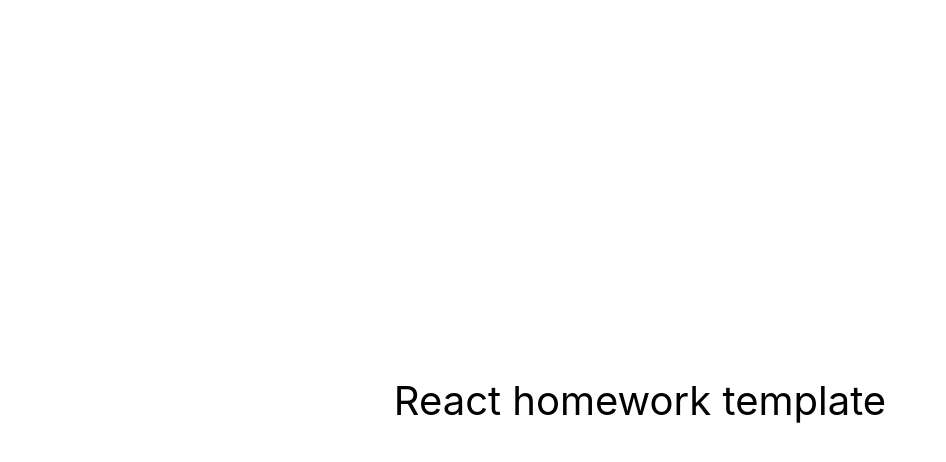
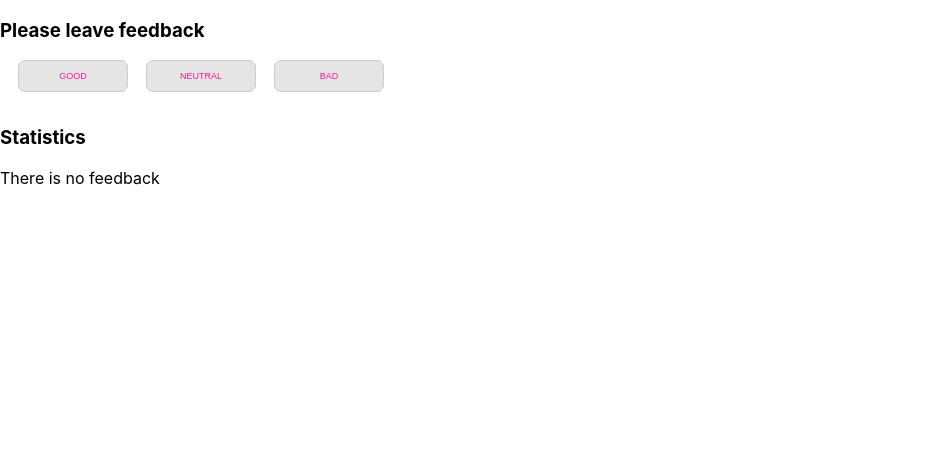
Before and after one commit to NatalieUSA/goit-react-hw-02-feedback, a React (Create React App) app: page / in a window 1280 px wide. Shown: the top 462 px of the page, without its empty margins (0-946 px from the left). Built offline with nearby package versions, Linux system fonts and the light colour scheme.

Commit message:
add Feedback files

```diff
--- a/package.json
+++ b/package.json
@@ -10,6 +10,7 @@
     "react": "^18.1.0",
     "react-dom": "^18.1.0",
     "react-scripts": "5.0.1",
+    "sass": "^1.58.3",
     "web-vitals": "^2.1.3"
   },
   "scripts": {
--- a/src/components/App.jsx
+++ b/src/components/App.jsx
@@ -1,16 +1,19 @@
+import '../../src/index.css';
+import Feedback from './Feedback/Feedback';
+
 export const App = () => {
   return (
     <div
-      style={{
-        height: '100vh',
-        display: 'flex',
-        justifyContent: 'center',
-        alignItems: 'center',
-        fontSize: 40,
-        color: '#010101'
-      }}
+    // style={{
+    //   height: '100vh',
+    //   display: 'flex',
+    //   justifyContent: 'center',
+    //   alignItems: 'center',
+    //   fontSize: 40,
+    //   color: '#010101',
+    // }}
     >
-      React homework template
+      <Feedback />
     </div>
   );
 };
--- /dev/null
+++ b/src/components/Feedback/Feedback.js
@@ -0,0 +1,77 @@
+import { Component } from 'react';
+import Button from 'components/shared/Button/Button';
+import SectionTitle from 'components/shared/SectionTitle/SectionTitle';
+
+class Feedback extends Component {
+  state = {
+    good: 0,
+    neutral: 0,
+    bad: 0,
+    visible: false,
+  };
+
+  show = () => {
+    this.setState({ visible: true });
+  };
+
+  onLeaveFeedback(name) {
+    const message = this.show();
+    this.setState(prevState => {
+      return { [name]: prevState[name] + 1 };
+    });
+  }
+
+  countTotalFeedback() {
+    const { good, neutral, bad } = this.state;
+    const total = good + neutral + bad;
+    return total;
+  }
+
+  countPositivePercentage() {
+    const total = this.countTotalFeedback();
+    const { good } = this.state;
+    if (!total) {
+      return 0;
+    }
+    const result = ((good * 100) / total).toFixed(0);
+    return result;
+  }
+
+  render() {
+    const { visible, good, neutral, bad } = this.state;
+    const total = this.countTotalFeedback;
+    const positivePersent = this.countPositivePercentage();
+    return (
+      <div>
+        <div>
+          <SectionTitle>Please leave feedback</SectionTitle>
+
+          <Button type="button" onClick={() => this.onLeaveFeedback('good')}>
+            Good
+          </Button>
+          <Button type="button" onClick={() => this.onLeaveFeedback('neutral')}>
+            Neutral
+          </Button>
+          <Button type="button" onClick={() => this.onLeaveFeedback('bad')}>
+            Bad
+          </Button>
+        </div>
+        <div>
+          <SectionTitle>Statistics</SectionTitle>
+
+          {visible && (
+            <div>
+              <p>Good: {good}</p>
+              <p>Neutral: {neutral} </p>
+              <p>Bad: {bad} </p>
+              <p>Positive feedback: {positivePersent}%</p>
+            </div>
+          )}
+          {!visible && <p>There is no feedback</p>}
+        </div>
+      </div>
+    );
+  }
+}
+
+export default Feedback;
--- /dev/null
+++ b/src/components/shared/Button/Button.js
@@ -0,0 +1,19 @@
+import PropTypes from 'prop-types';
+// import styles from './button.modules.css';
+import styles from './button.module.scss';
+
+const Button = ({ children, onClick, type }) => {
+  // console.log(children);
+  return (
+    <button onClick={onClick} className={styles.btn} type={type}>
+      {children}
+    </button>
+  );
+};
+export default Button;
+
+Button.protoTypes = {
+  onClick: PropTypes.func,
+  type: PropTypes.oneOf(['submit', 'button', 'reset']),
+  children: PropTypes.element.isRequired,
+};
--- /dev/null
+++ b/src/components/shared/Button/button.module.scss
@@ -0,0 +1,25 @@
+.btn {
+  width: 110px;
+
+  padding: 10px 30px;
+  margin-bottom: 15px;
+  border: 1px solid rgb(204, 204, 204);
+  background-color: rgb(230, 229, 229);
+  border-radius: 7px;
+  text-decoration: none;
+  cursor: pointer;
+  color: deeppink;
+  text-transform: uppercase;
+  margin-left: 18px;
+
+  font-size: xx-small;
+}
+.btn:hover {
+  background-color: rgb(160, 159, 159);
+  text-transform: lowercase;
+}
+
+.btn.active {
+  background-color: deeppink;
+  color: white;
+}
--- /dev/null
+++ b/src/components/shared/SectionTitle/SectionTitle.js
@@ -0,0 +1,4 @@
+const SectionTitle = ({ children }) => {
+  return <h3>{children}</h3>;
+};
+export default SectionTitle;
--- a/src/index.css
+++ b/src/index.css
@@ -13,3 +13,8 @@ code {
   font-family: source-code-pro, Menlo, Monaco, Consolas, 'Courier New',
     monospace;
 }
+
+h3 {
+  margin-right: auto;
+  margin-left: auto;
+}
```
Also changed, not shown: 1 other file (tests, documents, lock files or other folders).
